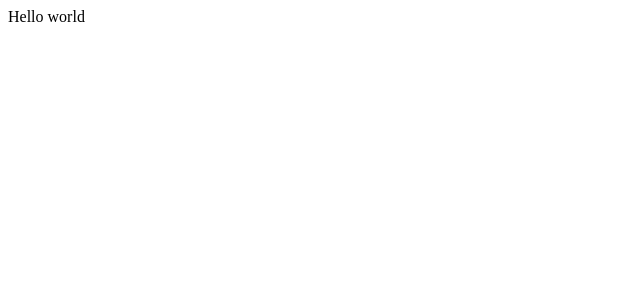
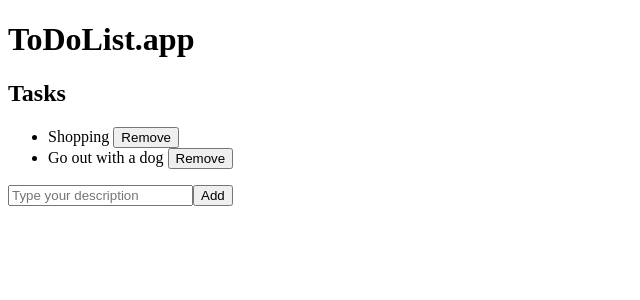
Before and after one commit to iMdPd/websocketToDoApp, a React (Create React App) app in the folder client/: page / in a window 1280 px wide. Shown: the top 300 px of the page, without its empty margins (0-640 px from the left). Built offline with nearby package versions, Linux system fonts and the light colour scheme.

Commit message:
Add return content in App component

```diff
--- a/client/src/App.js
+++ b/client/src/App.js
@@ -1,5 +1,39 @@
+
+
 function App() {
-  return <div className="App">Hello world</div>;
+  return (
+    <div className="App">
+      <header>
+        <h1>ToDoList.app</h1>
+      </header>
+
+      <section className="tasks-section" id="tasks-section">
+        <h2>Tasks</h2>
+
+        <ul className="tasks-section__list" id="tasks-list">
+          <li className="task">
+            Shopping <button className="btn btn--red">Remove</button>
+          </li>
+          <li className="task">
+            Go out with a dog <button className="btn btn--red">Remove</button>
+          </li>
+        </ul>
+
+        <form id="add-task-form">
+          <input
+            className="text-input"
+            autocomplete="off"
+            type="text"
+            placeholder="Type your description"
+            id="task-name"
+          />
+          <button className="btn" type="submit">
+            Add
+          </button>
+        </form>
+      </section>
+    </div>
+  );
 }
 
 export default App;
```
